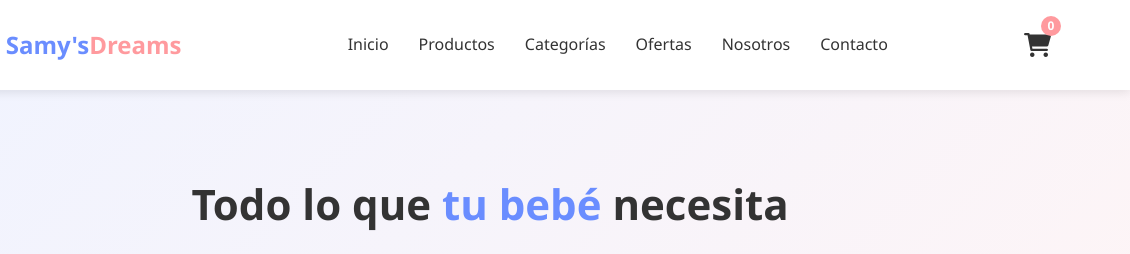
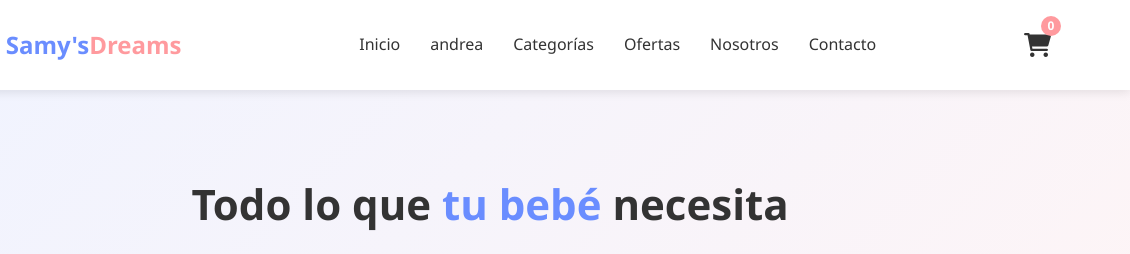
Before and after one commit to SAMYS-BABY/SAMY-S-BABY-SHOP, a plain HTML site: page index.html in a window 1280 px wide. Shown: the top 254 px of the page, 150-1280 px from the left. Drawn offline with Linux system fonts and the light colour scheme.

Commit message:
Update index.html

```diff
--- a/index.html
+++ b/index.html
@@ -788,7 +788,7 @@
                 <nav>
                     <ul>
                         <li><a href="#" class="active">Inicio</a></li>
-                        <li><a href="#">Productos</a></li>
+                        <li><a href="#">andrea</a></li>
                         <li><a href="#">Categorías</a></li>
                         <li><a href="#">Ofertas</a></li>
                         <li><a href="#">Nosotros</a></li>
```
